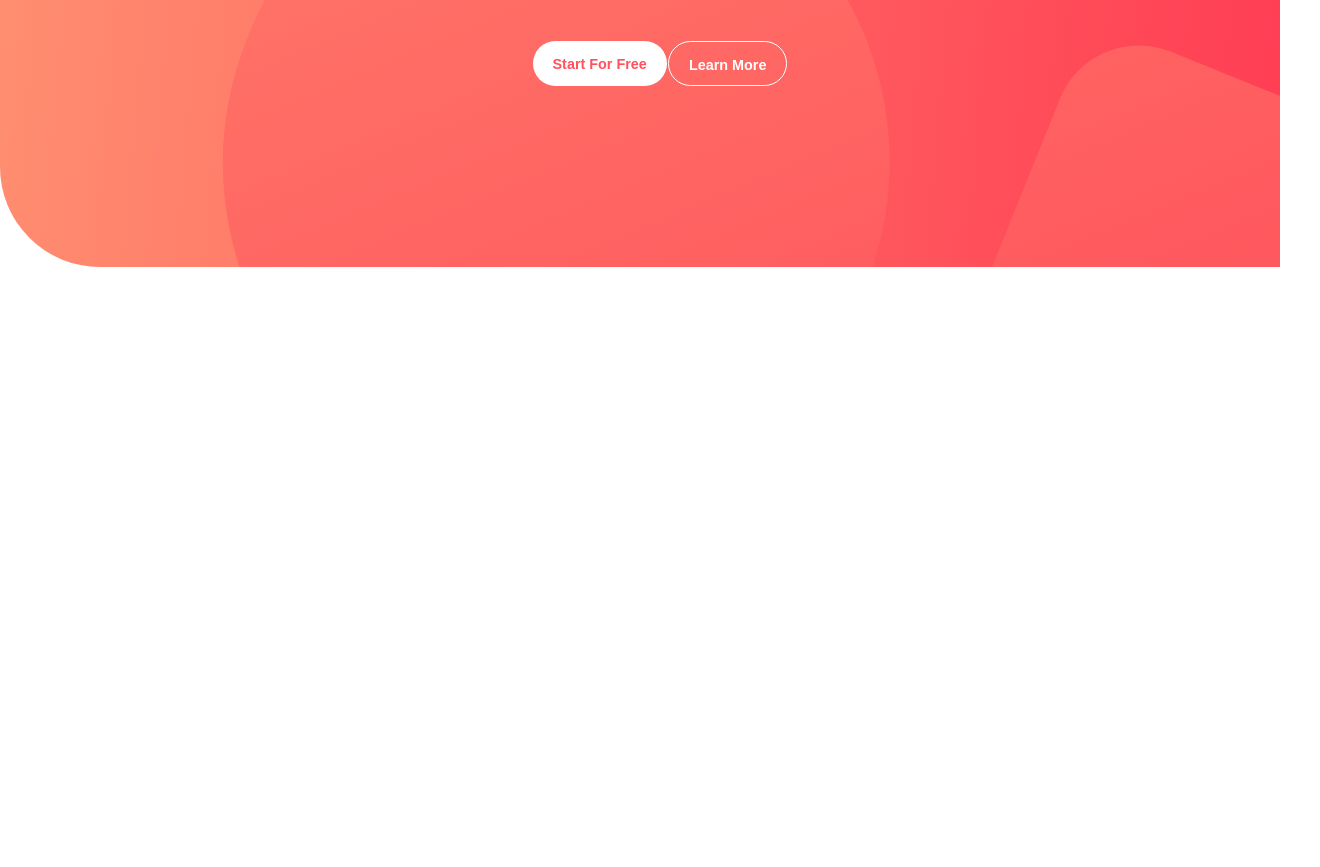
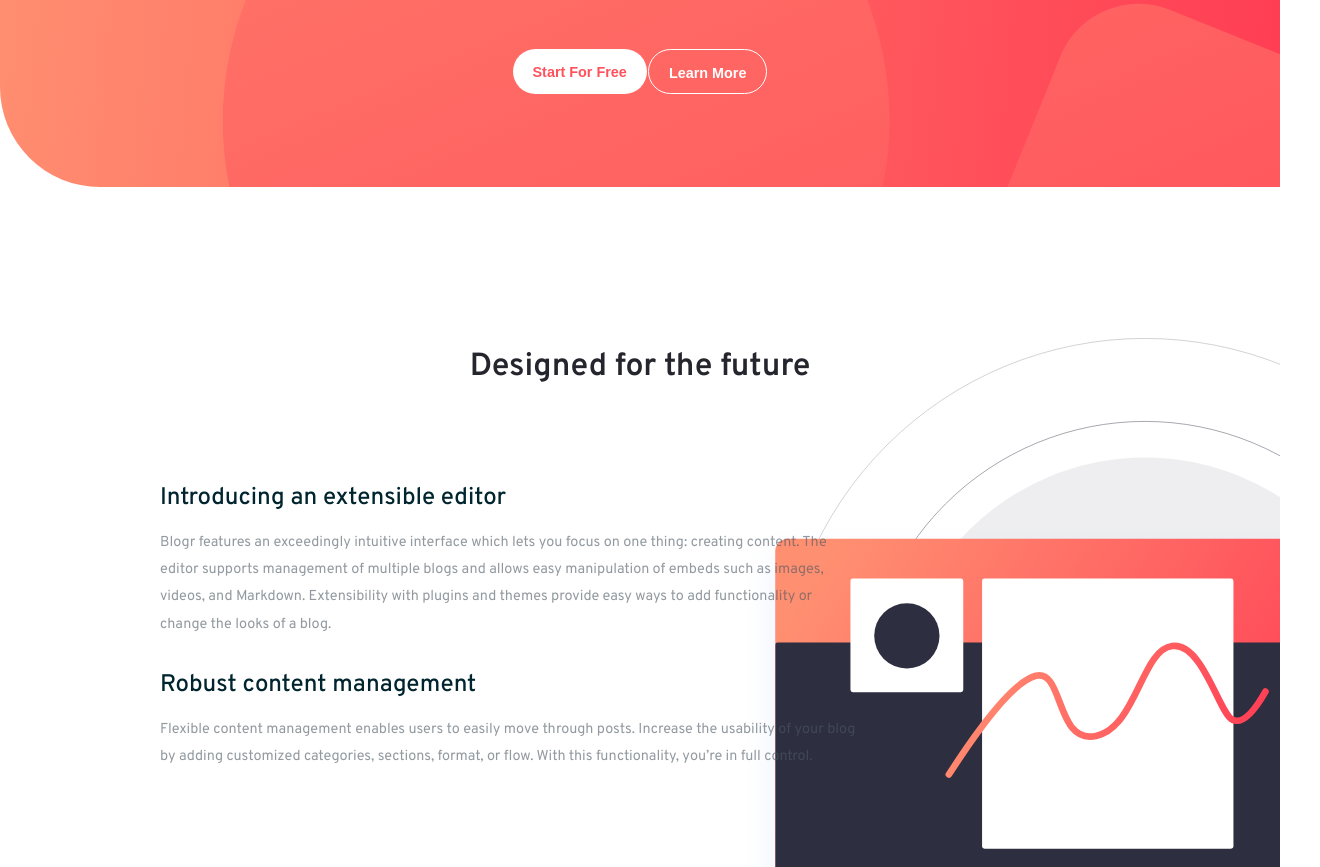
Before and after one commit to olad5/blogr-landing-page, a React (Vite) app: page / in a window 1280 px wide. Shown: the part 293-1160 px from the top of the page, 1320 px wide, since content can reach past the window. Before the commit the page ends 800 px from the top, so only its background shows below. Built offline with nearby package versions, Linux system fonts and the light colour scheme.

Commit message:
feat: add section component
- added the section styled component
- added the flex component to align items
- added font import to index.html file

```diff
--- a/index.html
+++ b/index.html
@@ -1,13 +1,21 @@
 <!DOCTYPE html>
 <html lang="en">
+
 <head>
   <meta charset="UTF-8" />
   <link rel="icon" type="image/svg+xml" href="/src/favicon.svg" />
+  <link rel="preconnect" href="https://fonts.googleapis.com">
+  <link rel="preconnect" href="https://fonts.gstatic.com" crossorigin>
+  <link
+    href="https://fonts.googleapis.com/css2?family=Overpass:ital,wght@0,100;0,200;0,300;0,400;0,500;0,600;0,700;0,800;0,900;1,100;1,200;1,300;1,400;1,500;1,600;1,700;1,800;1,900&family=Ubuntu:wght@400;500;700&display=swap"
+    rel="stylesheet">
   <meta name="viewport" content="width=device-width, initial-scale=1.0" />
   <title>Vite App</title>
 </head>
+
 <body>
   <div id="root"></div>
   <script type="module" src="/src/main.tsx"></script>
 </body>
+
 </html>
--- a/src/@types/styled.d.ts
+++ b/src/@types/styled.d.ts
@@ -8,7 +8,7 @@ declare module 'styled-components' {
     mobile: string,
     desktop: string,
 
-    palette: {
+     palette: {
       primary: {
         lightRed: string;
         veryLightRed: string;
--- a/src/App.tsx
+++ b/src/App.tsx
@@ -1,5 +1,6 @@
 import {ThemeProvider} from 'styled-components'
 import Header from './components/Header'
+import Section from './components/Section'
 import GlobalStyles from './components/styles/Global'
 import {theme} from './components/styles/theme'
 
@@ -10,6 +11,7 @@ function App() {
       <>
         <GlobalStyles />
         <Header />
+        <Section />
       </>
     </ThemeProvider>
 
--- /dev/null
+++ b/src/components/Section.tsx
@@ -0,0 +1,31 @@
+import {StyledSection, Image} from './styles/Section.styled';
+import {Container} from './styles/Container.styled'
+import {Flex} from './styles/Flex.styled';
+
+
+const Section: React.FC = () => (
+  <StyledSection>
+    <h3>Designed for the future</h3>
+    <Flex>
+      <div className='section-info'>
+        <h4>Introducing an extensible editor</h4>
+        <p>
+          Blogr features an exceedingly intuitive interface which lets you focus
+          on one thing: creating content.  The editor supports management of
+          multiple blogs and allows easy manipulation of embeds such as images,
+          videos, and Markdown. Extensibility with plugins and themes provide easy
+          ways to add functionality or change the looks of a blog.
+        </p>
+        <h4> Robust content management </h4>
+        <p>
+          Flexible content management enables users to easily move through posts.
+          Increase the usability of your blog by adding customized categories,
+          sections, format, or flow. With this functionality, you’re in full control.
+        </p>
+      </div>
+    </Flex>
+  </StyledSection>
+
+);
+
+export default Section;
--- /dev/null
+++ b/src/components/styles/Flex.styled.ts
@@ -0,0 +1,14 @@
+import styled from 'styled-components'
+
+export const Flex = styled.div`
+  display: flex;
+  align-items: center;
+  justify-content: space-between;
+  padding-left:10rem;
+
+  & > div,
+  & > ul {
+    flex: 1;
+  }
+
+`
--- a/src/components/styles/Global.ts
+++ b/src/components/styles/Global.ts
@@ -1,29 +1,25 @@
 import {createGlobalStyle} from 'styled-components'
 
 const GlobalStyles = createGlobalStyle`
-  @import url('https://fonts.googleapis.com/css2?family=Overpass:wght@300;600&family=Ubuntu:wght@400;500;700&display=swap')
 
   * {
-    box- sizing: border-box;
+    box-sizing: border-box;
   }
 
   body {
     background: ${({theme}) => theme.palette.neutral.white};
     color: hsl(192,100%,9%);
     font-family: 'Overpass','Ubuntu', sans-serif;
-    // font-family: 'Ubuntu', sans-serif;
     font-size: 16px;
     margin: 0;
+    min-height:100vh;
   }
 
   p {
-    opacity: 0.6;
+    opacity:0.6;
     line-height:1.5;
-}
+  }
 
-  img {
-    max-width:100%;
-  }
 `
 
 export default GlobalStyles
--- /dev/null
+++ b/src/components/styles/Section.styled.ts
@@ -0,0 +1,44 @@
+import styled from 'styled-components'
+
+export const StyledSection = styled.div`
+  background-image:
+    url('./images/illustration-editor-desktop.svg');
+  background-position: 145% 39%;
+  background-repeat:no-repeat;
+  background-size: 60%;
+  height: 140vh;
+  text-align:center;
+  padding-top:10rem;
+
+  h3 {
+    font-size: 2rem;
+    color: ${({theme}) => theme.palette.neutral.veryDarkBlackBlue};
+    font-weight:600;
+    margin:0;
+  }
+
+  h4 {
+    font-size: 1.5rem;
+    font-weight: 500;
+    text-align:left;
+    margin-bottom: 1rem;
+  }
+
+  p {
+    text-align:left;
+    font-size: .9rem;
+    line-height: 1.7rem;
+    color: ${({theme}) => theme.palette.neutral.veryDarkGrayishBlue};
+  }
+
+  .section-info {
+    max-width:700px;
+    margin-top:4rem;
+  }
+
+
+`
+export const Image = styled.img`
+  margin-left: 4rem;
+  width:1000px;
+`
```
Also changed, not shown: src/components/styles/Header.styled.ts (line endings or trailing spaces). Lines whose indentation alone changed are shown as unchanged.
